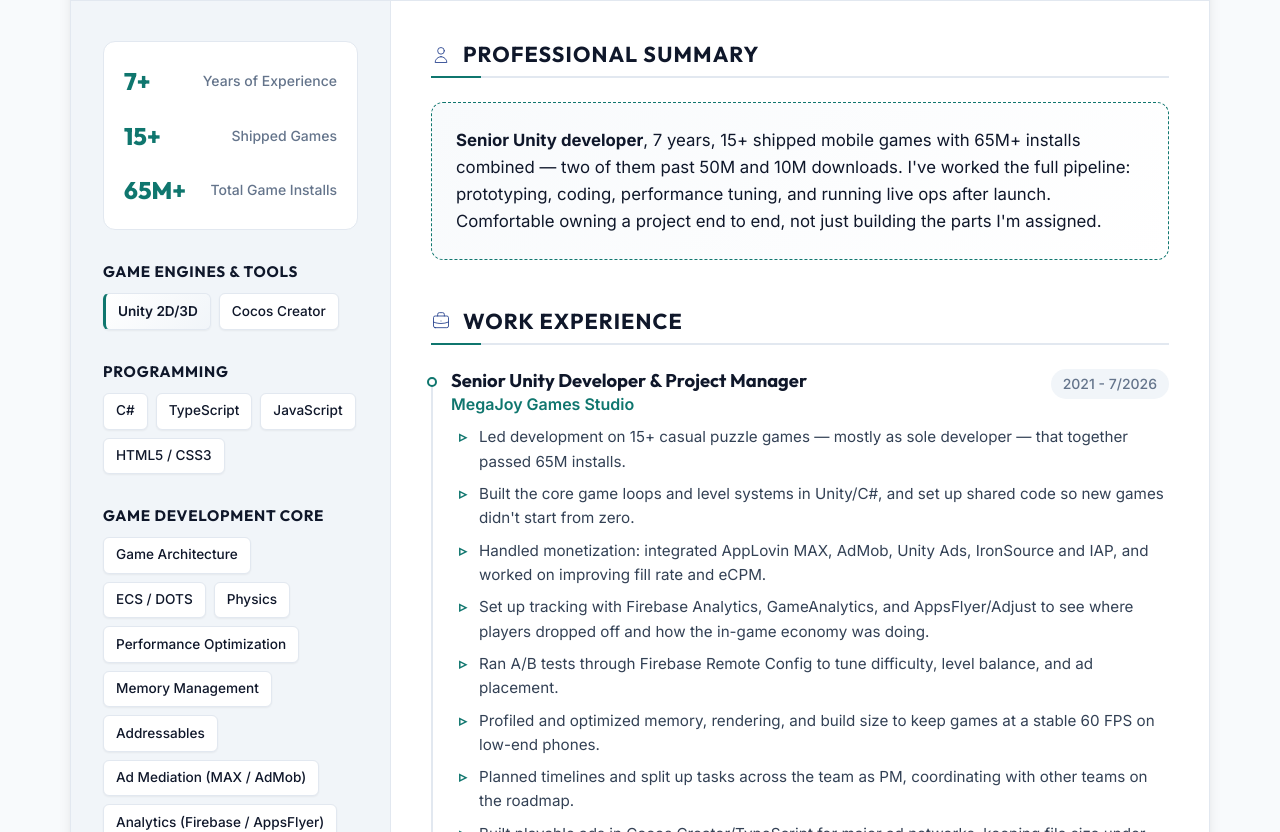
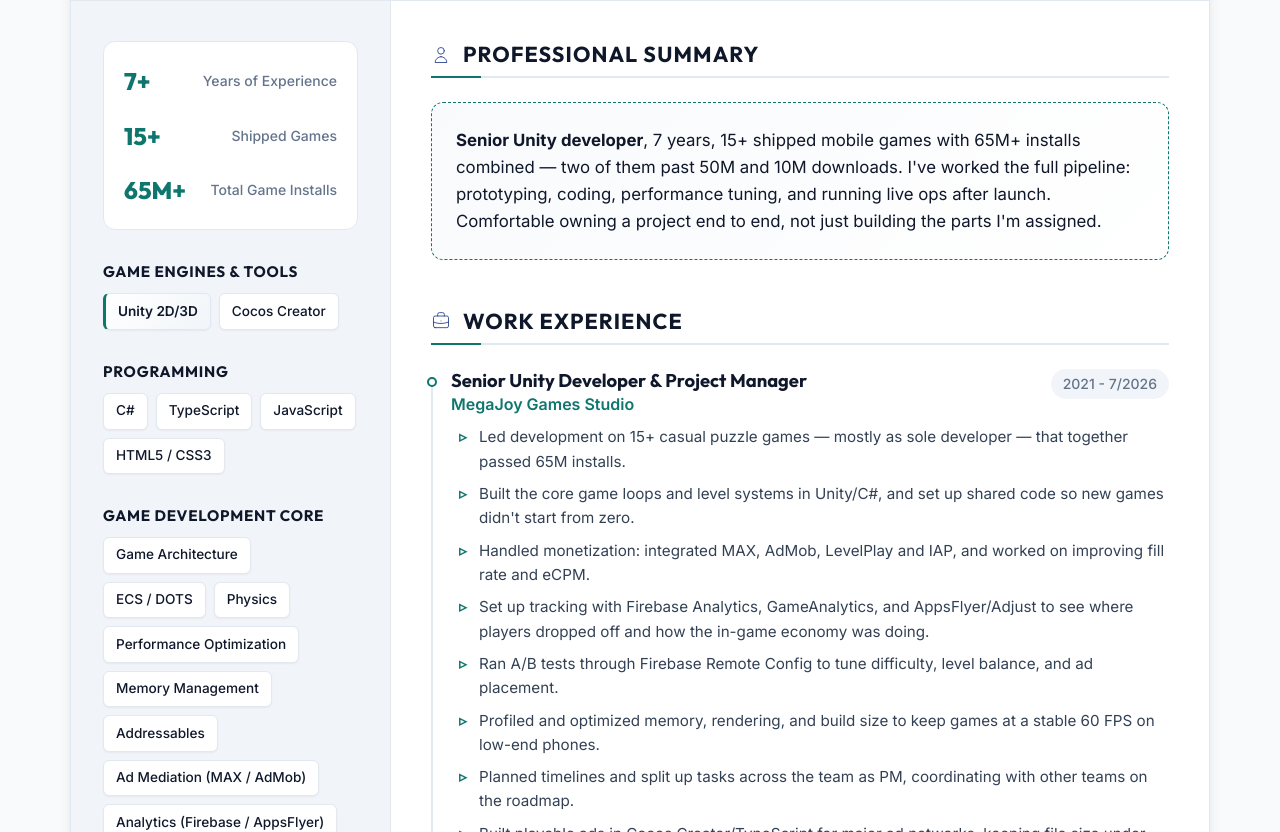
Before and after one commit to hoangdang8639-prog/portfolio, a plain HTML site: page index.html in a window 1280 px wide. Shown: the part 268-1100 px from the top of the page. Drawn offline with Linux system fonts and the light colour scheme.

Commit message:
Add files via upload

```diff
--- a/index.html
+++ b/index.html
@@ -182,7 +182,7 @@
               <ul class="job-details">
                 <li>Led development on 15+ casual puzzle games — mostly as sole developer — that together passed 65M installs.</li>
                 <li>Built the core game loops and level systems in Unity/C#, and set up shared code so new games didn't start from zero.</li>
-                <li>Handled monetization: integrated AppLovin MAX, AdMob, Unity Ads, IronSource and IAP, and worked on improving fill rate and eCPM.</li>
+                <li>Handled monetization: integrated MAX, AdMob, LevelPlay and IAP, and worked on improving fill rate and eCPM.</li>
                 <li>Set up tracking with Firebase Analytics, GameAnalytics, and AppsFlyer/Adjust to see where players dropped off and how the in-game economy was doing.</li>
                 <li>Ran A/B tests through Firebase Remote Config to tune difficulty, level balance, and ad placement.</li>
                 <li>Profiled and optimized memory, rendering, and build size to keep games at a stable 60 FPS on low-end phones.</li>
```
